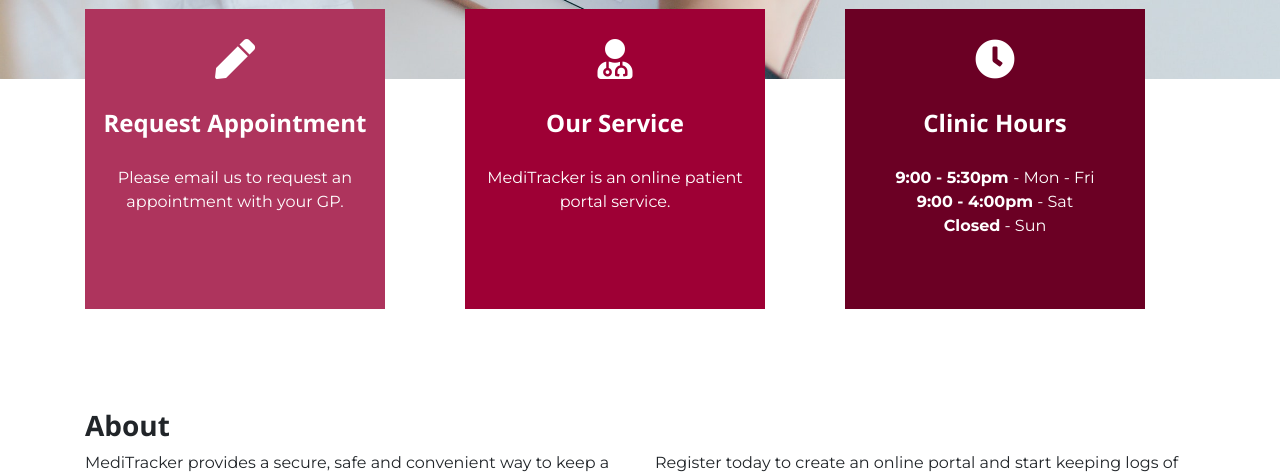
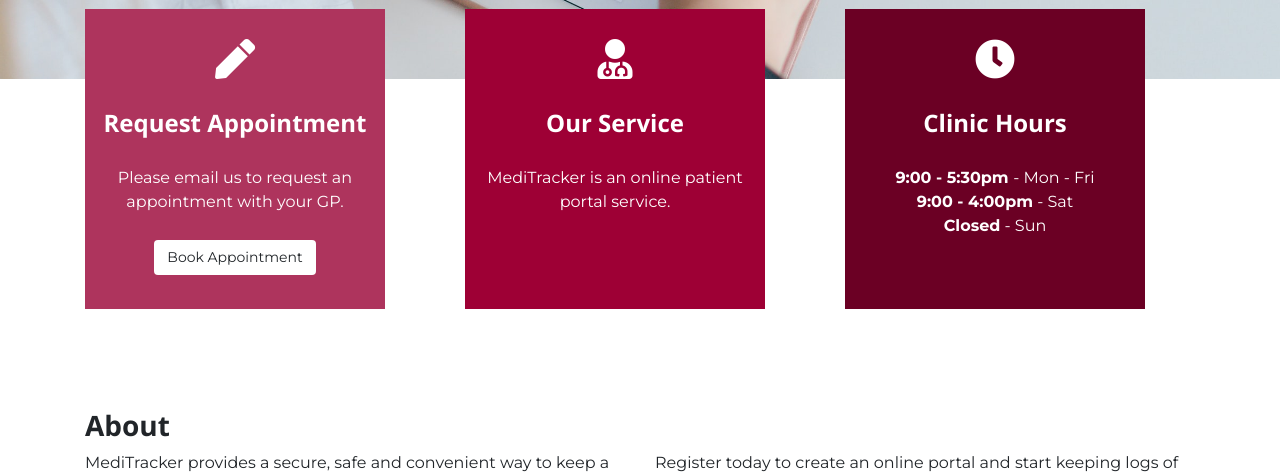
Before and after one commit to JessicaJuliet/meditracker, a Flask app: page / in a window 1280 px wide. Shown: the part 643-1119 px from the top of the page. Run offline with Flask 2, Linux system fonts and the light colour scheme; some libraries are stand-ins or nearby versions.

Commit message:
Add 'book appointment' button to homepage

```diff
--- a/static/css/style.css
+++ b/static/css/style.css
@@ -171,6 +171,11 @@ footer .fab {
 .about {
     margin-top: 330px;
     margin-bottom: 100px;
+}
+
+.book-appointment {
+    background-color: white;
+    font-size: 14px;
 }
 
 /* ----------- User Authentication ----------- */
--- a/templates/pages/home.html
+++ b/templates/pages/home.html
@@ -15,6 +15,7 @@
                         <i class="fa fa-pen" aria-hidden="true"></i>
                         <h4>Request Appointment</h4>
                         <p>Please email us to request an appointment with your GP.</p>
+                        <a class="btn book-appointment" href="mailto:meditracker@test.com">Book Appointment</a>
                     </div>
                 </div>
                 <div class="col-sm-12 col-md-4">
```
